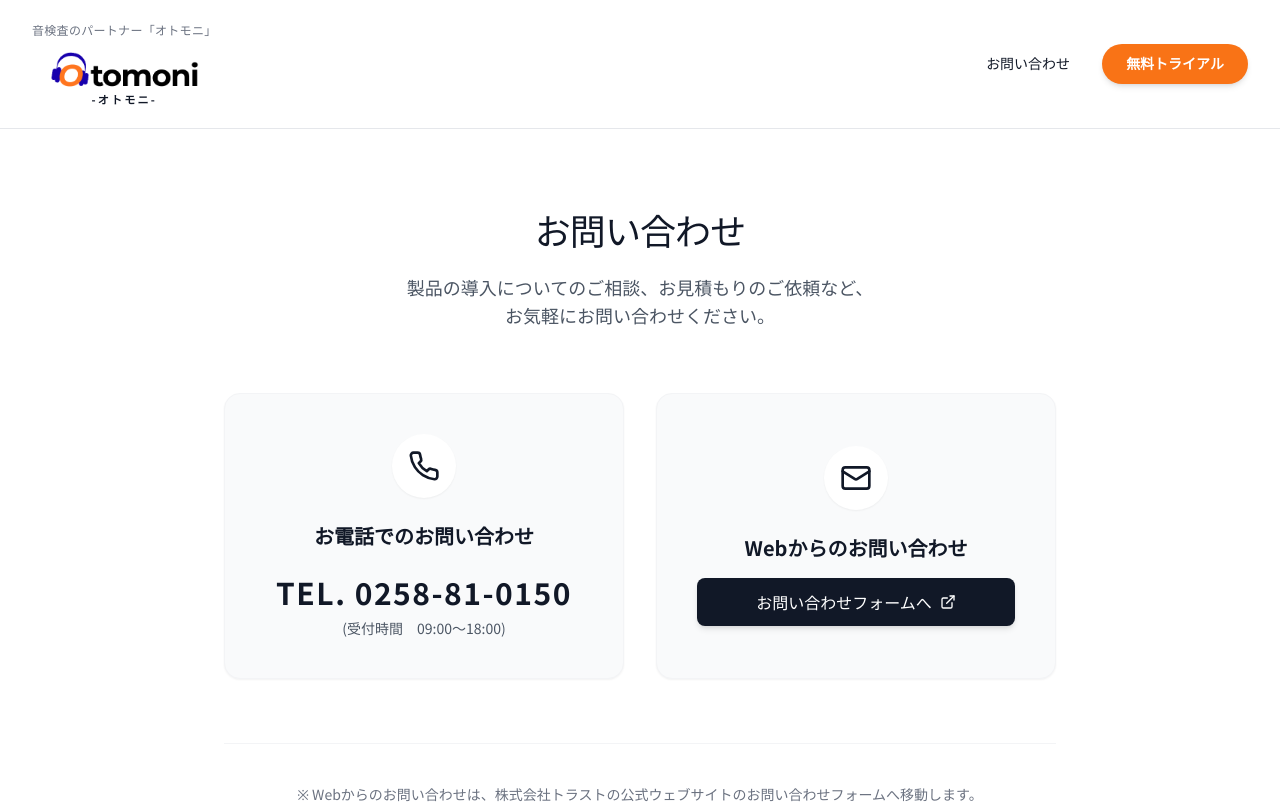
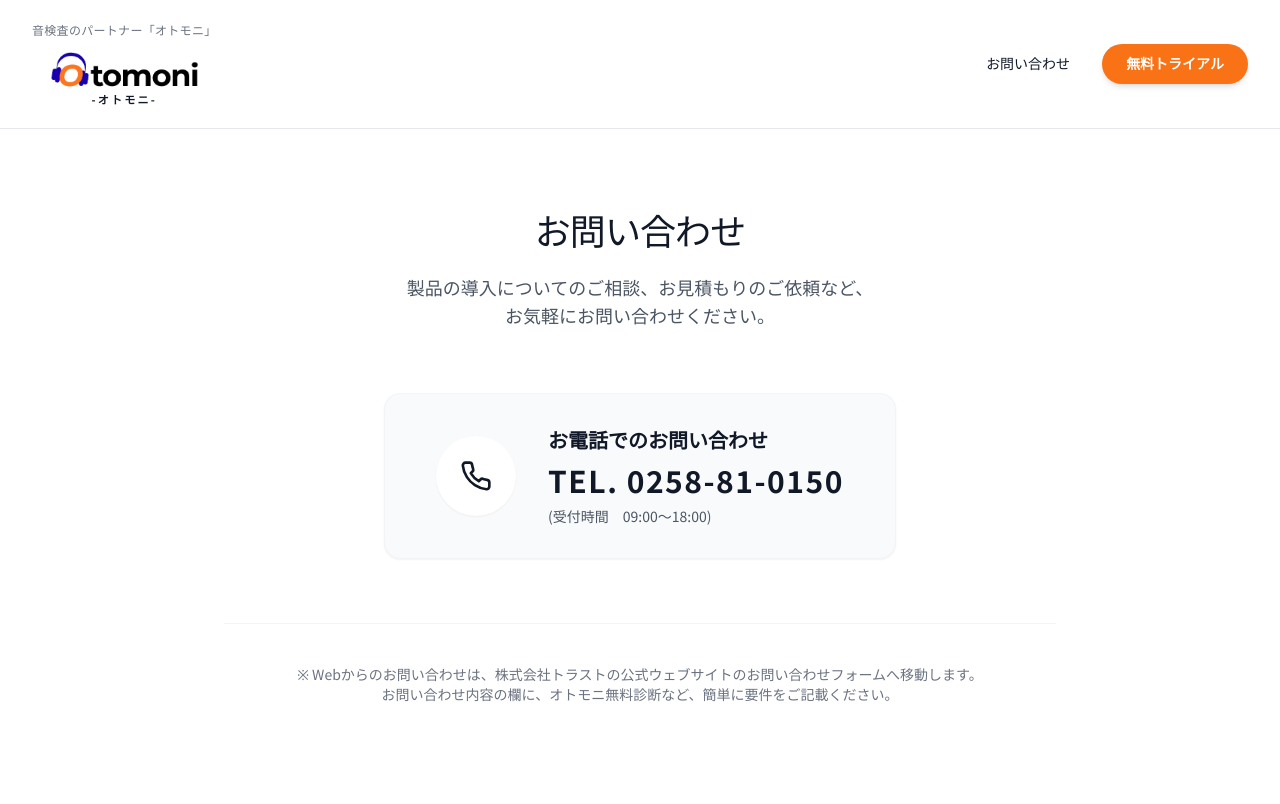
Before and after one commit to BABAAKIHISA/Otomoni-LP, a React (Vite) app: page /contact in a window 1280 px wide. Shown: the top 804 px of the page. Built offline with nearby package versions, Linux system fonts and the light colour scheme.

Commit message:
Change Contact layout

```diff
--- a/src/pages/Contact.jsx
+++ b/src/pages/Contact.jsx
@@ -33,19 +33,20 @@ const Contact = () => {
             </p>
           </motion.div>
 
-          <div className="grid grid-cols-1 md:grid-cols-2 gap-8">
+          <div className="flex justify-center w-full px-2 sm:px-0">
             {/* Phone Contact */}
             <motion.div
               initial={{ opacity: 0, x: -20 }}
               animate={{ opacity: 1, x: 0 }}
               transition={{ duration: 0.6, delay: 0.2 }}
-              className="bg-gray-50 rounded-2xl p-10 flex flex-col items-center justify-center text-center border border-gray-100 shadow-sm"
+              className="mx-auto w-full max-w-lg bg-gray-50 rounded-2xl p-6 sm:p-8 flex flex-col sm:flex-row items-center justify-center text-center sm:text-left border border-gray-100 shadow-sm gap-6 sm:gap-8"
             >
-              <div className="w-16 h-16 bg-white rounded-full flex items-center justify-center mb-6 shadow-sm">
+              <div className="w-16 h-16 sm:w-20 sm:h-20 bg-white rounded-full flex items-center justify-center flex-shrink-0 shadow-sm">
                 <Phone className="w-8 h-8 text-gray-900" />
               </div>
+              <div>
                 <h2 className="font-japanese text-xl font-bold text-gray-900 mb-2">お電話でのお問い合わせ</h2>
-              <div className="mt-4">
+                <div className="mt-2">
                   <p className="font-japanese text-2xl sm:text-3xl font-bold text-gray-900 tracking-wider">
                     TEL. 0258-81-0150
                   </p>
@@ -53,30 +54,15 @@ const Contact = () => {
                     (受付時間　09:00〜18:00)
                   </p>
                 </div>
+              </div>
             </motion.div>
 
-            {/* Web Form Contact */}
-            <motion.div
-              initial={{ opacity: 0, x: 20 }}
-              animate={{ opacity: 1, x: 0 }}
-              transition={{ duration: 0.6, delay: 0.4 }}
-              className="bg-gray-50 rounded-2xl p-10 flex flex-col items-center justify-center text-center border border-gray-100 shadow-sm"
-            >
-              <div className="w-16 h-16 bg-white rounded-full flex items-center justify-center mb-6 shadow-sm">
-                <Mail className="w-8 h-8 text-gray-900" />
           </div>
-              <h2 className="font-japanese text-xl font-bold text-gray-900 mb-4">Webからのお問い合わせ</h2>
-              <a
-                href="https://trust-coms.com/contact/"
-                target="_blank"
-                rel="noopener noreferrer"
-                className="w-full"
-              >
-                <Button className="w-full font-japanese bg-gray-900 text-white hover:bg-gray-800 py-6 text-base rounded-lg shadow-md hover:shadow-lg transition-all flex items-center justify-center whitespace-nowrap">
-                  お問い合わせフォームへ
-                  <ExternalLink className="ml-2 w-4 h-4" />
-                </Button>
-              </a>
+
+          <div>
+            <motion.div>
+
+
             </motion.div>
           </div>
 
--- a/src/pages/Home.jsx
+++ b/src/pages/Home.jsx
@@ -356,7 +356,7 @@ const ClosingSection = () => {
           <p className="font-japanese mt-4 text-base sm:text-lg text-gray-600">
             その他、ご不明な点などございましたら、お気軽にお問い合わせください。<br />
             <Link to="/contact">
-              <Button className="font-japanese mt-4 bg-gray-500 text-white hover:bg-gray-600 rounded-full px-8 py-6 text-base transition-all duration-300 hover:scale-105 shadow-lg hover:shadow-xl">
+              <Button className="font-japanese mt-4 bg-gray-400 text-white hover:bg-gray-600 rounded-full px-8 py-6 text-base transition-all duration-300 hover:scale-105 shadow-lg hover:shadow-xl">
                 お問い合わせはこちら
               </Button>
             </Link>
@@ -435,7 +435,7 @@ const FaqSection = () => {
           className="mt-12 text-center"
         >
           <Link to="/Faq">
-            <Button className="font-japanese bg-gray-500 text-white hover:bg-gray-600 rounded-full px-8 py-6 sm:px-10 sm:py-7 text-base sm:text-lg transition-all duration-300 hover:scale-105 shadow-lg hover:shadow-xl">
+            <Button className="font-japanese bg-gray-400 text-white hover:bg-gray-600 rounded-full px-8 py-6 sm:px-10 sm:py-7 text-base sm:text-lg transition-all duration-300 hover:scale-105 shadow-lg hover:shadow-xl">
               その他ご質問はこちら
             </Button>
           </Link>
```
Also changed, not shown: 1 other file (tests, documents, lock files or other folders). Lines whose indentation alone changed are shown as unchanged.
